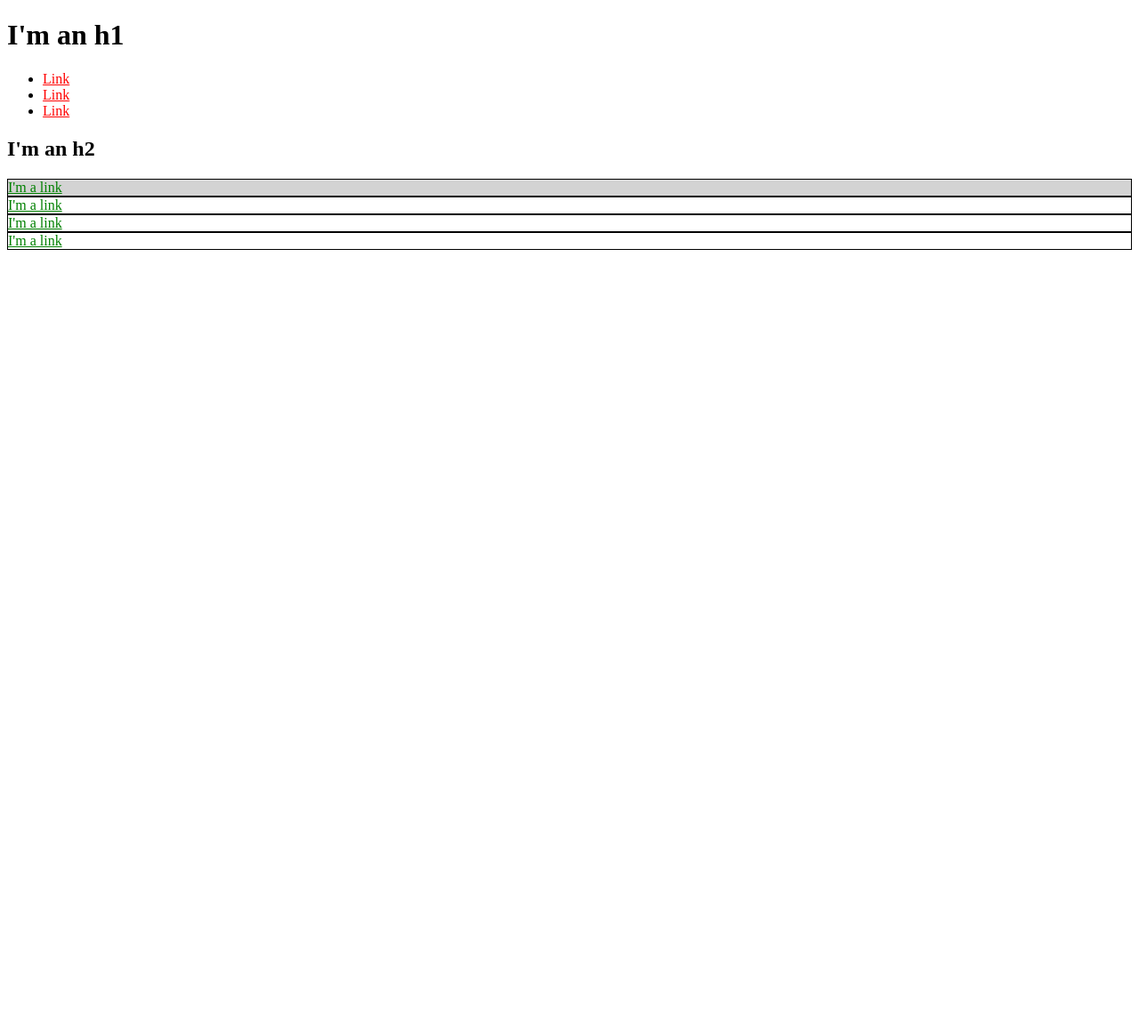
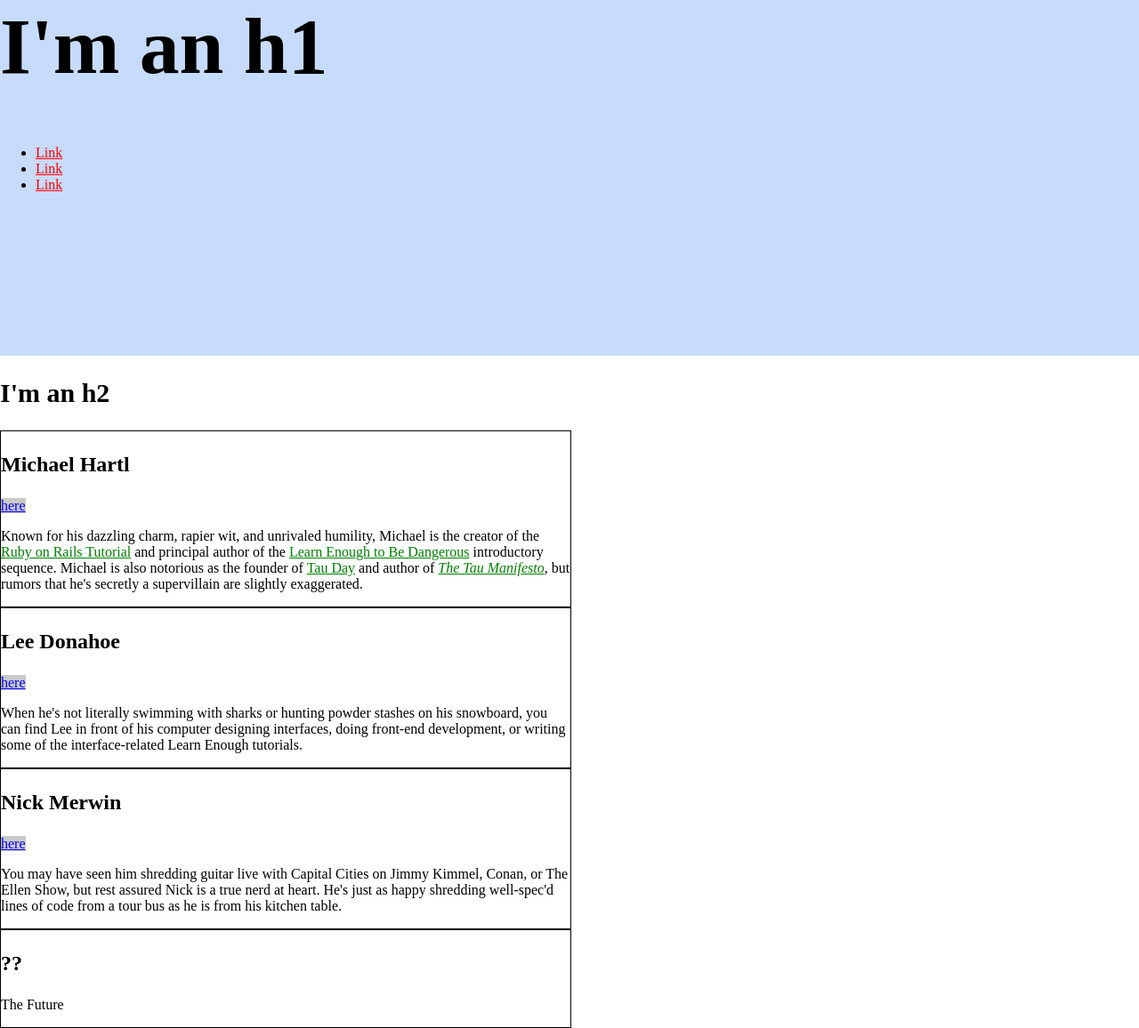
Before and after one commit to Shelby-LFH/Shelby-LFH.github.io, a plain HTML site: page index.html in a window 1280 px wide. Shown: the whole page at 89% size. Before the commit the page ends 800 px from the top, so only its background shows below. Drawn offline with Linux system fonts and the light colour scheme.

Commit message:
Adding sizing and more

```diff
--- a/index.html
+++ b/index.html
@@ -3,16 +3,59 @@
   <head>
     <title>Test Page: Don't Panic</title>
     <meta charset="utf-8">
-	<style>
-		a {color: red;}
-		div { border: 1px solid black;}
-		div a {color: green;}
-		#exec-bio {background-color: lightgray;}
-      .bio-box {border: 1px solid black;}
-      .bio-box a {color: green;}
-	</style>
+    <style>
+      /* GLOBAL STYLES */
+      a {
+        color: #f00;
+      }
+	h2 {
+  font-size: 30px;
+}
+	body{
+	height: 800px;
+}
+html, body {
+  margin: 0;
+  padding: 0;
+}
+h1 {
+	 font-size: 7vw;
+  margin-top: 0;
+}
+
+/* HERO STYLES */
+.full-hero {
+  background-color: #c7dbfc;
+  height: 50vh;
+}
+      /* SOCIAL STYLES */
+      .social-link {
+	background: rgba(150, 150, 150, 0.5);
+        color: blue;
+      }
+
+      /* BIO STYLES */
+      .bio-box {
+        border: 1px solid black;
+	font-size: 1rem;
+	width: 50%;
+      }
+	 .bio-box h3 {
+    font-size: 1.5em;
+  }
+	.bio-copy {
+  font-size: 1em;
+}
+      .bio-copy a {
+        color: green;
+      }
+	.bio-wrapper {
+ 	  font-size: 24px;
+}
+    </style>
   </head>
   <body>
+	<div class="full-hero hero-home">
     <h1>I'm an h1</h1>
     <ul>
       <li>
@@ -25,18 +68,59 @@
         <a href="https://example.com/">Link</a>
       </li>
     </ul>
+	</div>
     <h2>I'm an h2</h2>
-	<div id="exec-bio" class="bio-box">
-      <a href="https://example.com/">I'm a link</a>
+	<div class="bio-wrapper">
+    <div class="bio-box">
+      <h3>Michael Hartl</h3>
+      <a href="https://twitter.com/mhartl" class="social-link">here</a>
+      <div class="bio-copy">
+        <p>
+          Known for his dazzling charm, rapier wit, and unrivaled humility,
+          Michael is the creator of the
+          <a href="https://www.railstutorial.org/">Ruby on Rails
+          Tutorial</a> and principal author of the
+          <a href="https://learnenough.com/">
+          Learn Enough to Be Dangerous</a> introductory sequence. Michael
+          is also notorious as the founder of
+          <a href="http://tauday.com/">Tau Day</a> and author of
+          <a href="http://tauday.com/tau-manifesto"><em>The Tau
+          Manifesto</em></a>, but rumors that he's secretly a supervillain
+          are slightly exaggerated.
+        </p>
+      </div>
     </div>
-	<div class="bio-box">
-      <a href="https://example.com/">I'm a link</a>
+    <div class="bio-box">
+      <h3>Lee Donahoe</h3>
+      <a href="https://twitter.com/leedonahoe" class="social-link">here</a>
+      <div class="bio-copy">
+        <p>
+          When he's not literally swimming with sharks or hunting powder
+          stashes on his snowboard, you can find Lee in front of his computer
+          designing interfaces, doing front-end development, or writing some of
+          the interface-related Learn Enough tutorials.
+        </p>
+      </div>
     </div>
-	<div class="bio-box">
-      <a href="https://example.com/">I'm a link</a>
+    <div class="bio-box">
+      <h3>Nick Merwin</h3>
+      <a href="https://twitter.com/nickmerwin" class="social-link">here</a>
+      <div class="bio-copy">
+        <p>
+          You may have seen him shredding guitar live with Capital Cities on
+          Jimmy Kimmel, Conan, or The Ellen Show, but rest assured Nick is a
+          true nerd at heart. He's just as happy shredding well-spec'd lines
+          of code from a tour bus as he is from his kitchen table.
+        </p>
+      </div>
     </div>
-	<div class="bio-box">
-      <a href="https://example.com/">I'm a link</a>
+    <div class="bio-box">
+      <h3>??</h3>
+      <p>
+        The Future
+      </p>
     </div>
+	</div>
+	</div>
   </body>
 </html>
```
